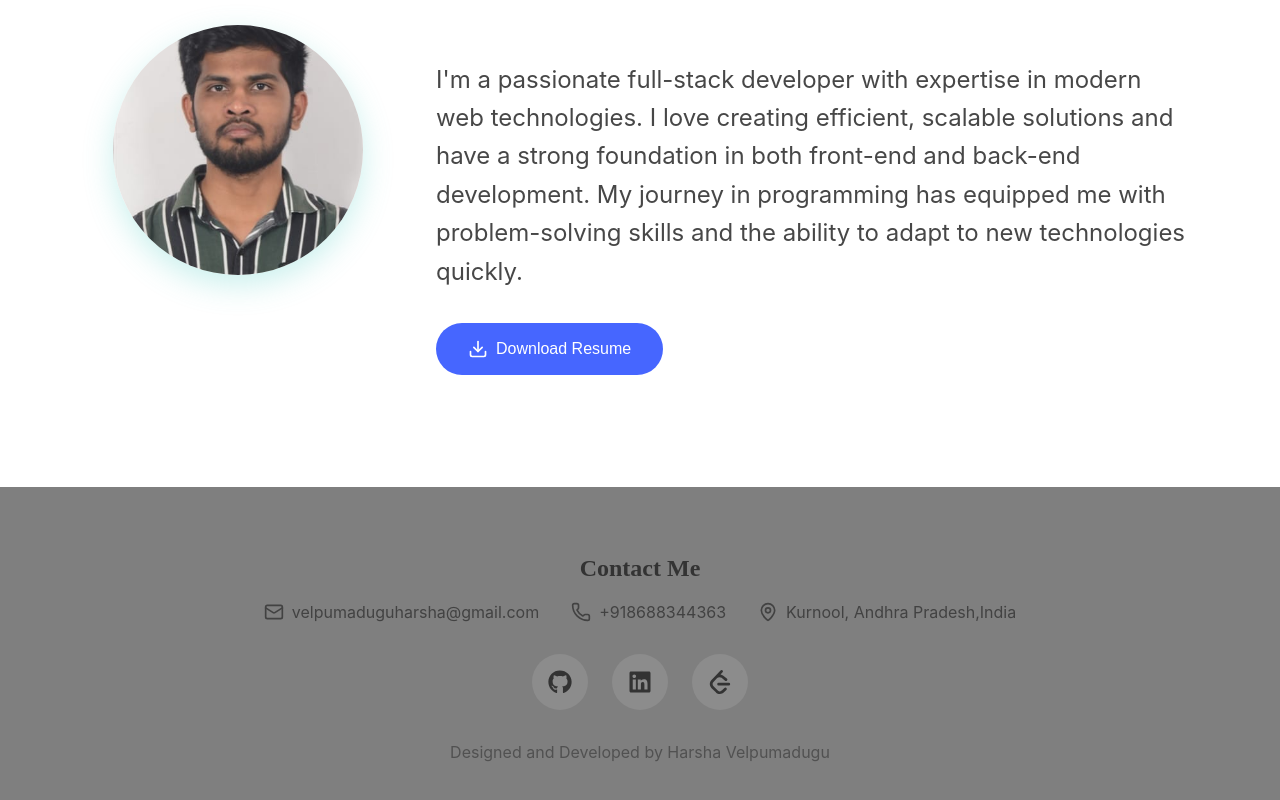
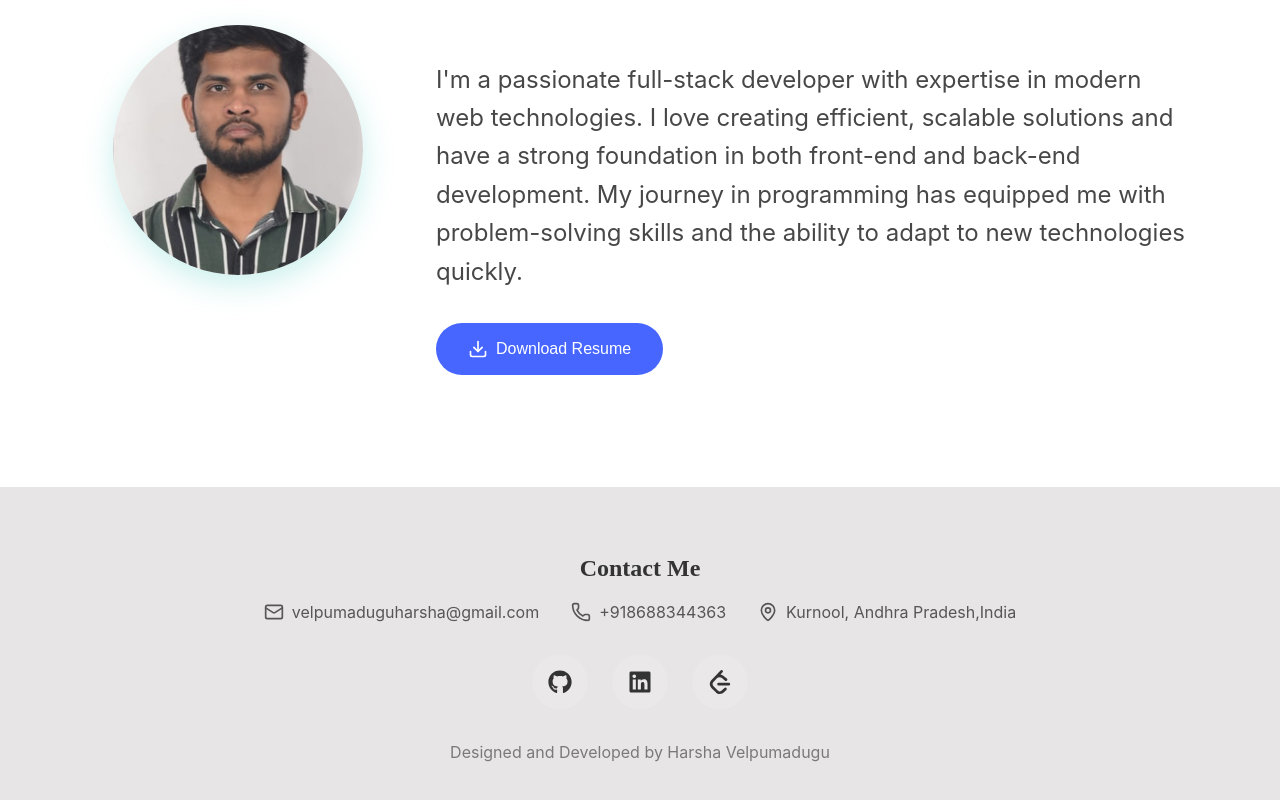
Before and after one commit to HarshaVelpumadugu/Portfolio, a React (Vite) app in the folder frontend/: page / in a window 1280 px wide. Shown: the part 653-1453 px from the top of the page. Built offline with nearby package versions, Linux system fonts and the light colour scheme; a web font is replaced by a local one.

Commit message:
Changed Footer color

```diff
--- a/frontend/src/components/Footer/Footer.css
+++ b/frontend/src/components/Footer/Footer.css
@@ -1,4 +1,10 @@
-.footer {
+.portfolio.light .footer {
+  background: rgba(133, 126, 126, 0.2);
+  padding: 3rem 2rem;
+  text-align: center;
+}
+
+.portfolio.dark .footer {
   background: rgba(0, 0, 0, 0.5);
   padding: 3rem 2rem;
   text-align: center;
```
